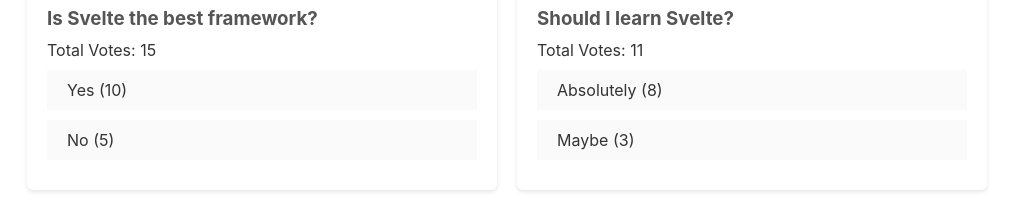
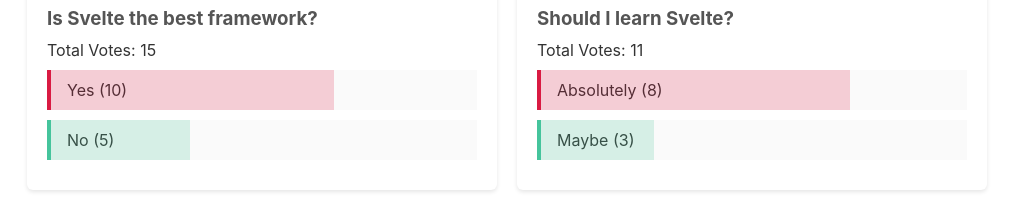
Before and after one commit to PedroLunet/svelteTutorial, a Svelte app in the folder sveltePools/: page / in a window 1280 px wide. Shown: the part 262-472 px from the top of the page, without its empty margins (133-1146 px from the left). Built offline with nearby package versions, Linux system fonts and the light colour scheme.

Commit message:
Vote Bars

```diff
--- a/sveltePools/src/components/PoolDetails.svelte
+++ b/sveltePools/src/components/PoolDetails.svelte
@@ -66,4 +66,19 @@
 		padding: 10px 20px;
 		display: inline-block;
 	}
+
+	.percent {
+		height: 100%;
+		position: absolute;
+		box-sizing: border-box;
+	}
+
+	.percent-a {
+    border-left: 4px solid #d91b42;
+		background: rgba(217, 27, 66, 0.2);
+	}
+	.percent-b {
+		border-left: 4px solid #45c49c;
+		background: rgba(69, 196, 150, 0.2);
+	}
 </style>
```
